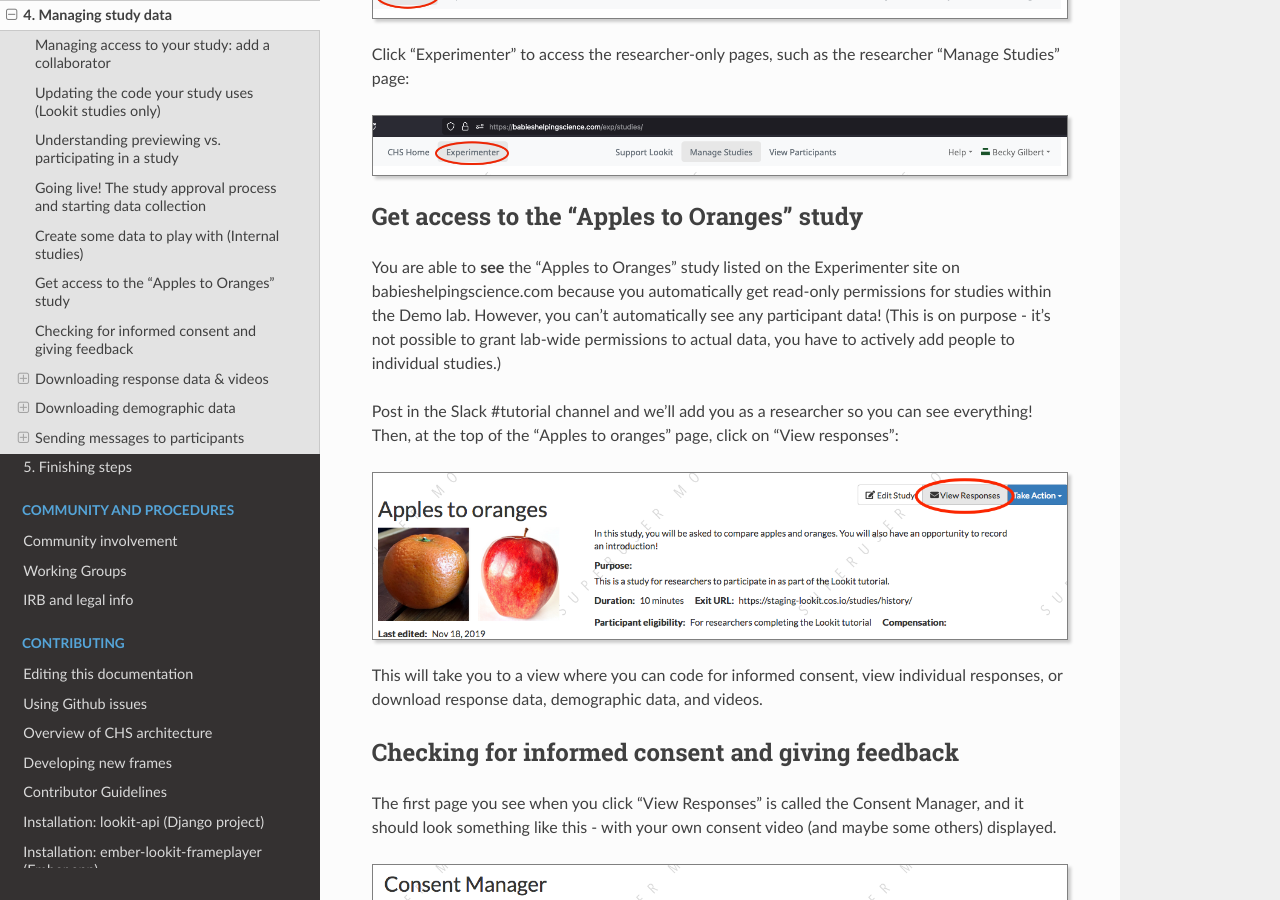
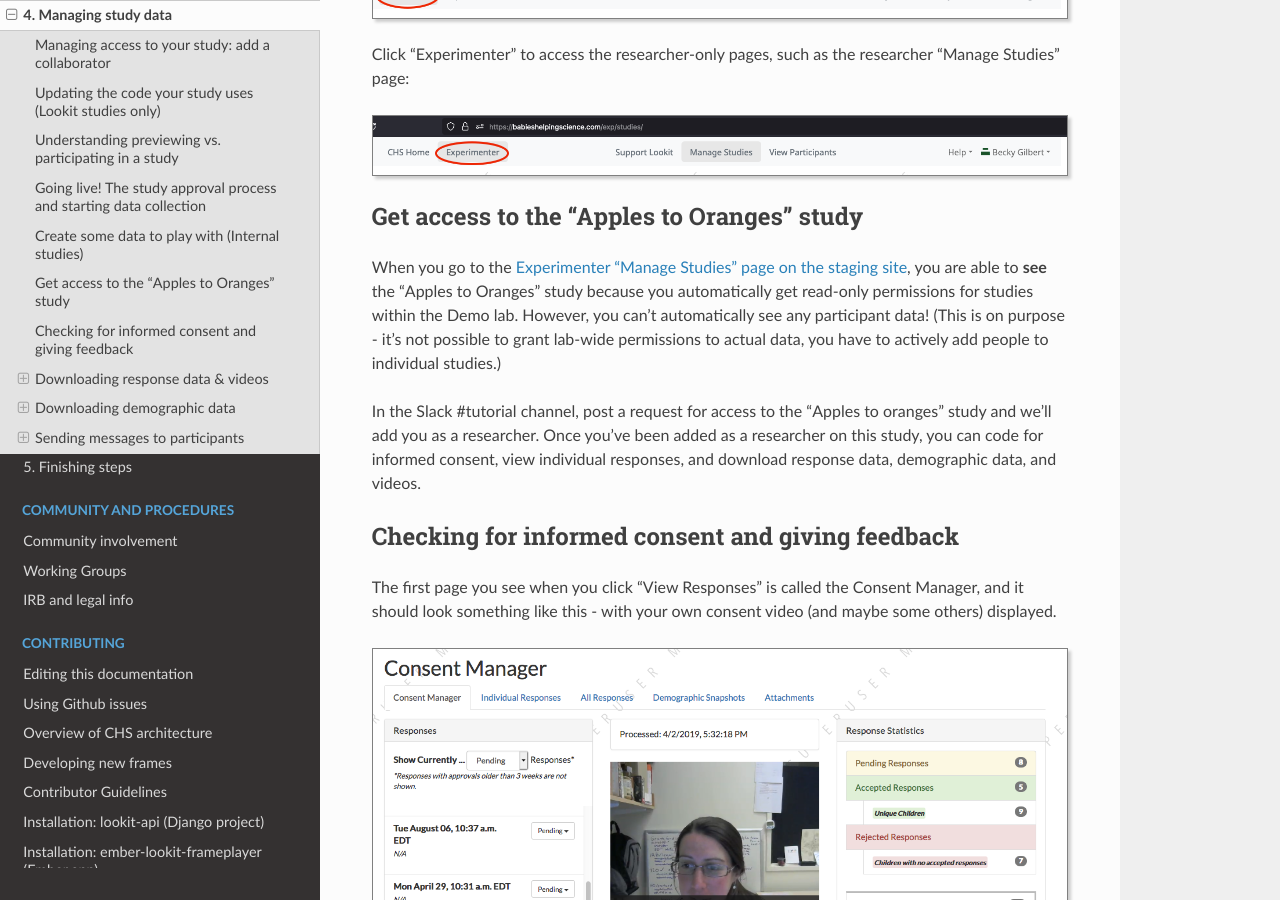
Before and after one commit to lookit/lookit-docs, a Sphinx documentation site: the page built from docs/source/tutorial-manage-data.rst, in a window 1280 px wide and 900 px high, scrolled down 4686 px. Built offline with Sphinx 7.4.7 and the Read the Docs theme 3.1.0, drawn with Linux system fonts in a browser that asks for light colours.

Commit message:
update section about accessing staging tutorial study

```diff
--- a/docs/source/tutorial-manage-data.rst
+++ b/docs/source/tutorial-manage-data.rst
@@ -111,14 +111,9 @@
 Get access to the "Apples to Oranges" study
 -------------------------------------------------
 
-You are able to **see** the "Apples to Oranges" study listed on the Experimenter site on babieshelpingscience.com because you automatically get read-only permissions for studies within the Demo lab. However, you can't automatically see any participant data! (This is on purpose - it's not possible to grant lab-wide permissions to actual data, you have to actively add people to individual studies.)
+When you go to the `Experimenter "Manage Studies" page on the staging site <https://babieshelpingscience.com/exp/studies/>`__, you are able to **see** the "Apples to Oranges" study because you automatically get read-only permissions for studies within the Demo lab. However, you can't automatically see any participant data! (This is on purpose - it's not possible to grant lab-wide permissions to actual data, you have to actively add people to individual studies.)
 
-Post in the Slack #tutorial channel and we'll add you as a researcher so you can see everything! Then, at the top of the "Apples to oranges" page, click on "View responses":
-
-.. image:: _static/img/tutorial/view_responses.png
-    :alt: View responses link
-
-This will take you to a view where you can code for informed consent, view individual responses, or download response data, demographic data, and videos.
+In the Slack #tutorial channel, post a request for access to the "Apples to oranges" study and we'll add you as a researcher. Once you've been added as a researcher on this study, you can code for informed consent, view individual responses, and download response data, demographic data, and videos.
 
 
 Checking for informed consent and giving feedback
```
